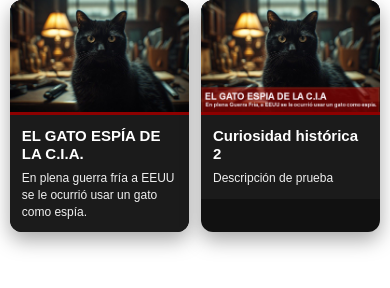
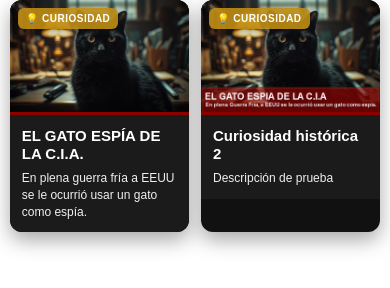
Before and after one commit to kastewar2000-max/archivos-del-pasado-ui, a plain HTML site: page curiosidades/index.html in a window 390 px wide. Drawn offline with Linux system fonts and the light colour scheme.

Commit message:
Update index.html

```diff
--- a/curiosidades/index.html
+++ b/curiosidades/index.html
@@ -58,7 +58,7 @@ box-shadow:0 16px 36px rgba(0,0,0,.50);
 }
 
 
-/* ANIMACIÓN ENTRADA */
+/* ANIMACIÓN */
 
 .entrada{
 
@@ -72,21 +72,16 @@ transform:translateY(25px);
 @keyframes aparecer{
 
 from{
-
 opacity:0;
 transform:translateY(25px);
-
 }
 
 to{
-
 opacity:1;
 transform:translateY(0);
-
 }
 
 }
-
 
 
 /* IMAGEN */
@@ -94,13 +89,9 @@ transform:translateY(0);
 .tarjeta img{
 
 width:100%;
-
 aspect-ratio:16/10;
-
 object-fit:contain;
-
 display:block;
-
 background:#111;
 
 transition:transform .45s ease;
@@ -108,11 +99,40 @@ transition:transform .45s ease;
 }
 
 
-/* ZOOM IMAGEN PC */
-
 .tarjeta:hover img{
 
 transform:scale(1.06);
+
+}
+
+
+
+/* ETIQUETA */
+
+.etiqueta{
+
+position:absolute;
+
+top:12px;
+left:12px;
+
+background:rgba(190,140,20,.90);
+
+color:white;
+
+font-size:11px;
+
+font-weight:bold;
+
+padding:6px 10px;
+
+border-radius:6px;
+
+box-shadow:0 4px 10px rgba(0,0,0,.35);
+
+z-index:5;
+
+letter-spacing:.5px;
 
 }
 
@@ -128,20 +148,14 @@ left:0;
 right:0;
 bottom:0;
 
-
 padding:18px 15px 15px;
-
 
 background:rgba(110,0,0,.68);
 
-
 backdrop-filter:blur(5px);
-
 -webkit-backdrop-filter:blur(5px);
 
-
 border-top:1px solid rgba(255,160,160,.35);
-
 
 box-shadow:0 -10px 20px rgba(120,0,0,.45);
 
@@ -170,7 +184,6 @@ line-height:1.35;
 
 color:#f0f0f0;
 
-
 display:-webkit-box;
 -webkit-line-clamp:3;
 -webkit-box-orient:vertical;
@@ -180,10 +193,7 @@ overflow:hidden;
 
 
 
-/* ---------------- */
 /* MOVIL */
-/* ---------------- */
-
 
 @media(max-width:700px){
 
@@ -199,20 +209,11 @@ gap:12px;
 }
 
 
-
 .tarjeta{
 
 display:flex;
 
 flex-direction:column;
-
-}
-
-
-
-.tarjeta:hover{
-
-box-shadow:0 8px 20px rgba(0,0,0,.35);
 
 }
 
@@ -236,7 +237,7 @@ object-fit:cover;
 
 
 
-/* TEXTO DEBAJO */
+/* texto debajo */
 
 .contenido{
 
@@ -253,13 +254,11 @@ box-shadow:none;
 }
 
 
-
 .titulo{
 
 font-size:15px;
 
 }
-
 
 
 .subtitulo{
@@ -270,6 +269,17 @@ line-height:1.4;
 
 }
 
+
+.etiqueta{
+
+top:8px;
+left:8px;
+
+font-size:10px;
+
+padding:5px 8px;
+
+}
 
 
 }
@@ -313,6 +323,11 @@ html += `
 <img src="https://kastewar2000-max.github.io/archivos-del-pasado-ui/${item.imagen}" alt="${item.titulo}">
 
 
+<div class="etiqueta">
+💡 CURIOSIDAD
+</div>
+
+
 <div class="contenido">
 
 
@@ -338,7 +353,6 @@ ${item.subtitulo}
 
 `;
 
-
 });
 
 
```
